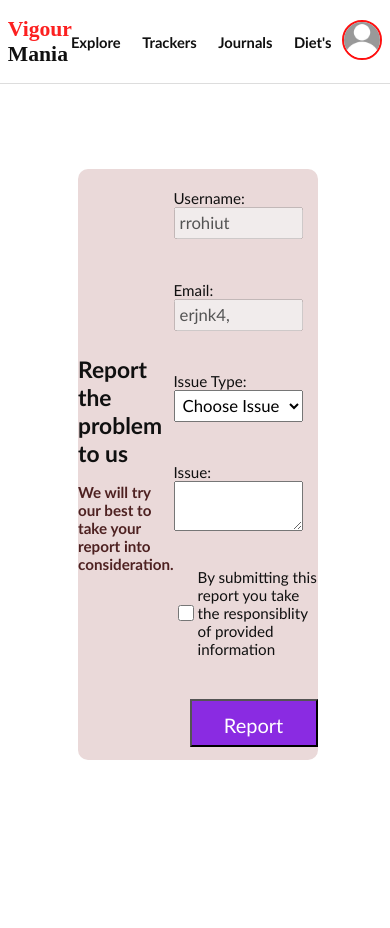
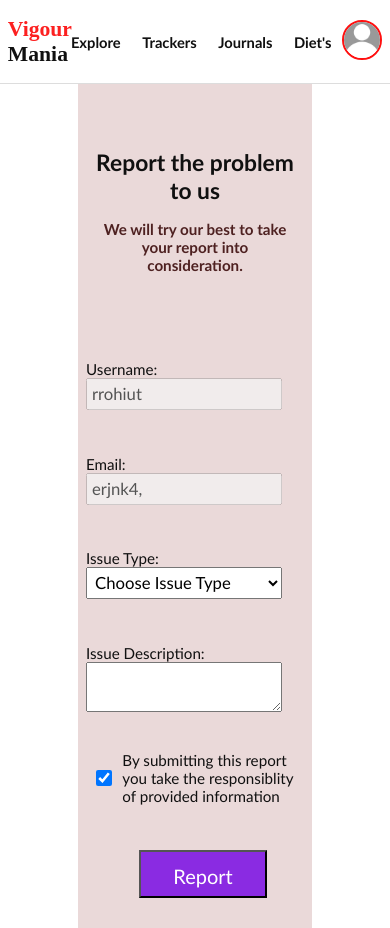
Before and after one commit to rohitrokz29/vigour-mania, a React (Vite) app in the folder frontend/: page /report in a window 390 px wide. Before the commit the page ends 844 px from the top, so only its background shows below. Built offline with nearby package versions, Linux system fonts and the light colour scheme.

Commit message:
report page updated

```diff
--- a/frontend/src/components/context/themeContext.jsx
+++ b/frontend/src/components/context/themeContext.jsx
@@ -5,11 +5,9 @@ export const ThemeContext = createContext();
 export const ThemeState = ({ children}) => {
     const [theme, setTheme] = useState('light');
 
-
     const changeTheme=()=>{
         setTheme(theme=>theme==='light'?'dark':'light');
     }
-
     return (
         <ThemeContext.Provider value={{
             theme,
--- a/frontend/src/components/pages/Report/Report.jsx
+++ b/frontend/src/components/pages/Report/Report.jsx
@@ -1,13 +1,26 @@
-import React from 'react';
+import React, { useState, useSyncExternalStore } from 'react';
 import './report.css';
 import { useUserContext } from '../../hooks/useUserContext'
 import { useThemeContext } from '../../hooks/useThemeContext';
+import API from '../../api/api';
 
 const Report = () => {
     const { user } = useUserContext();
     const { theme } = useThemeContext();
+    const [reportData, setReportData] = useState({username:user?.username,email:user?.email,issue_type:"",issue:""})
+   const [confirm, setConfirm] = useState(true);
+
+    const handleChange=(e)=>{
+    setReportData({...reportData,[e.target.name]:e.target.value})
+   }
+    const handleReport = (e) => {
+        e.preventDefault();
+        console.log({reportData,confirm});
+
+        API.post('/api/report')
+    }
     return (
-        <form className={`report-form bg-${theme}er`}>
+        <form className={`report-form bg-${theme}er`} onSubmit={handleReport} >
 
             <div className={`report-side bg-${theme}`}>
                 <h2 className={`dark-text-${theme}`}>Report the problem to us</h2>
@@ -15,17 +28,17 @@ const Report = () => {
             </div>
             <div className={`form bg-${theme}`}>
                 <div className="report-input">
-                    <label htmlFor="username" className={`dark-text-${theme}`}>Username:</label>
+                    <label htmlFor="username" className={`mid-text dark-text-${theme}`}>Username:</label>
                     <input type="text" name='username' id='username' value={user?.username || 'rrohiut'} disabled />
                 </div>
                 <div className="report-input">
-                    <label htmlFor="email" className={`dark-text-${theme}`}>Email:</label>
+                    <label htmlFor="email" className={`mid-text  dark-text-${theme}`}>Email:</label>
                     <input type="email" name='email' id='email' value={user?.email || 'erjnk4,'} disabled />
                 </div>
                 <div className="report-input">
-                    <label htmlFor="issue_type" className={`dark-text-${theme}`}>Issue Type:</label>
-                    <select name="issur_type" id="issue_type">
-                        <option value={null}>Choose Issue Type</option>
+                    <label htmlFor="issue_type" className={`mid-text dark-text-${theme}`}>Issue Type:</label>
+                    <select name="issue_type" id="issue_type" value={reportData.issue_type} onChange={handleChange}>
+                        <option value="null">Choose Issue Type</option>
                         <option value="report_user">Report a user</option>
                         <option value="journal">Any Problem with Journal</option>
                         <option value="trackers">Tracking Graphs</option>
@@ -34,14 +47,14 @@ const Report = () => {
                     </select>
                 </div>
                 <div className="report-input">
-                    <label htmlFor="issue" className={`dark-text-${theme}`}>Issue:</label>
-                    <textarea type="text" name="issue" id="issue" />
+                    <label htmlFor="issue" className={`mid-text dark-text-${theme}`}>Issue Description:</label>
+                    <textarea type="text" name="issue" id="issue"  onChange={handleChange} />
                 </div>
                 <div className="report-check">
-                    <input type="checkbox" name="confirm" id="confirm" />
-                    <label htmlFor="confirm" className={`dark-text-${theme}`}>By submitting this report you take the responsiblity of provided information</label>
+                    <input type="checkbox" name="confirm" id="confirm"  defaultChecked  onChange={(e)=>setConfirm(confirm=>!confirm)}/>
+                    <label htmlFor="confirm" className={`mid-text dark-text-${theme}`} >By submitting this report you take the responsiblity of provided information</label>
                 </div>
-                <div className="report-input-button">
+                <div className="report-input-button ">
                     <button className="add-button" type='submit'>Report</button>
                 </div>
 
--- a/frontend/src/components/pages/Report/report.css
+++ b/frontend/src/components/pages/Report/report.css
@@ -6,7 +6,7 @@
     height: 90dvh;
 }
 
-.report-form .report-side,
+/* .report-form .report-side, */
 .report-form .form {
     height: 70vh;
 }
@@ -16,8 +16,8 @@
     flex-direction: column;
     align-items: center;
     justify-content: center;
-    border-top-left-radius: 10px;
-    border-bottom-left-radius: 10px;
+    padding-inline: 1rem;
+    text-align: center;
 }
 
 .report-side h2,
@@ -27,10 +27,10 @@
 
 .report-form .form {
     display: flex;
+    padding-inline: 0.5rem;
     flex-direction: column;
     justify-content: space-around;
-    border-top-right-radius: 10px;
-    border-bottom-right-radius: 10px;
+    padding-block-end: 1rem;
 }
 
 .report-input {
@@ -64,3 +64,22 @@
 .report-check input {
     height: 1rem;
 }
+
+@media (min-width:700px) {
+    .report-form .report-side{
+        height: 70vh;
+    }
+}
+@media (max-width:700px) {
+    .report-form{
+        display: flex;
+        flex-direction: column;
+        justify-content: start;
+        height: inherit;
+    }
+    .report-side{
+        height: 30vh;
+        margin: 0;
+        /* padding: 0; */
+    }
+}
```
